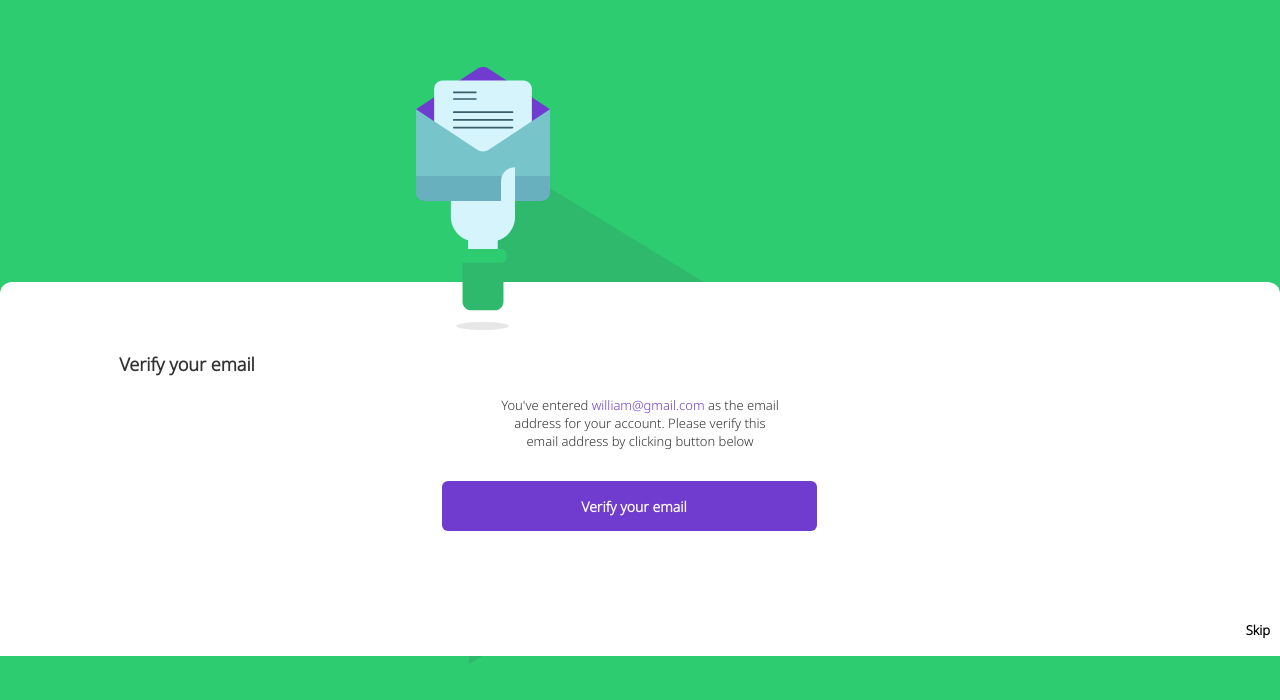
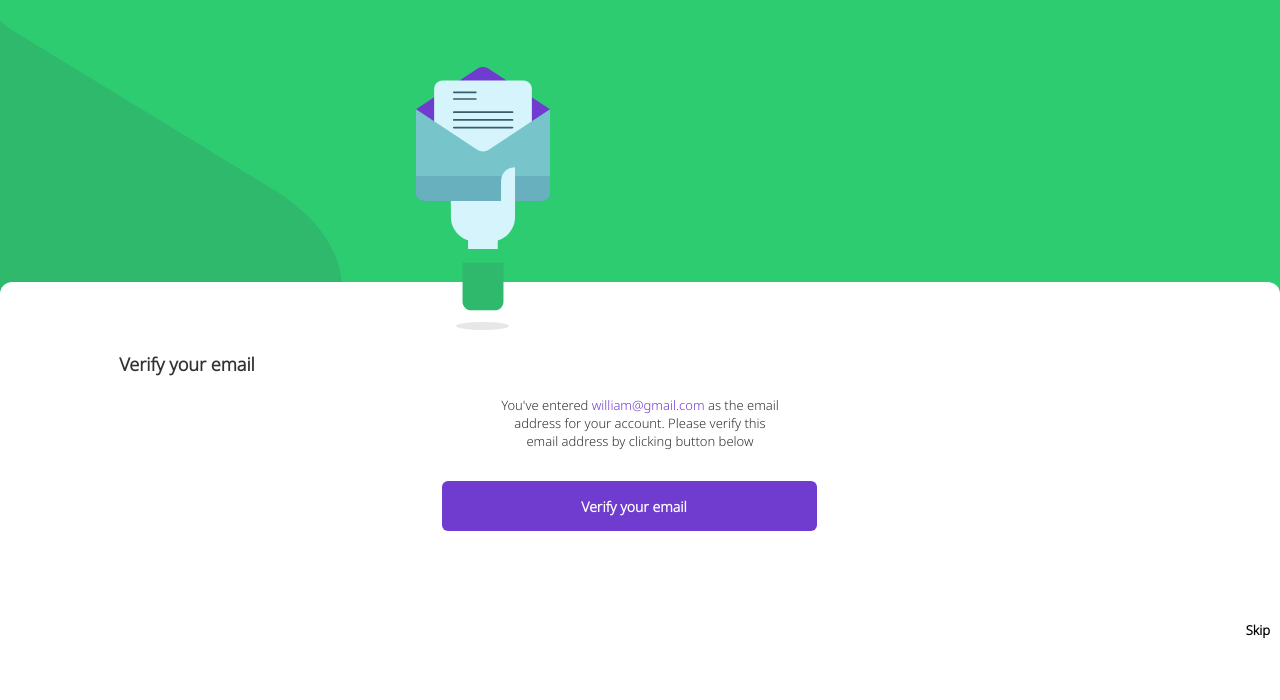
Before and after one commit to arockiyastephenl/doctor_app, a React (Create React App) app: page /emailverify in a window 1280 px wide. Shown: the top 700 px of the page. Built offline with nearby package versions, Linux system fonts and the light colour scheme.

Commit message:
alignment fix

```diff
--- a/src/App.css
+++ b/src/App.css
@@ -183,6 +183,8 @@ ant-tabs-tab {
   display: flex;
   justify-content: center;
   align-items: center;
+  overflow-x: hidden;
+  overflow-y: hidden;
 }
 /*Home Page Heading Properties(Wellyf)*/
 .login_page_header {
@@ -308,7 +310,7 @@ ant-tabs-tab {
   position: absolute;
   z-index: 0;
   width: 100%;
-  height: 374px;
+  height: 529px;
   left: 0px;
   top: 314px;
   background: #ffffff;
@@ -394,7 +396,7 @@ ant-tabs-tab {
   position: absolute;
   z-index: 0;
   width: 100%;
-  height: 374px;
+  height: 563px;
   left: 0px;
   top: 282px;
   background: #ffffff;
--- a/src/components/EmailVerifyFirstPage.jsx
+++ b/src/components/EmailVerifyFirstPage.jsx
@@ -12,7 +12,7 @@ function Email_Verification_First_Page() {
   return (
     <>
       <div className="bg-container">
-        <img alt="" src={Wave_Top}/>
+        <img alt="" src={Wave_Top} style={{position: "absolute",top: "20px",left: "0px"}}/>
         <img
           alt=""
           src={EmailVerification}
```
